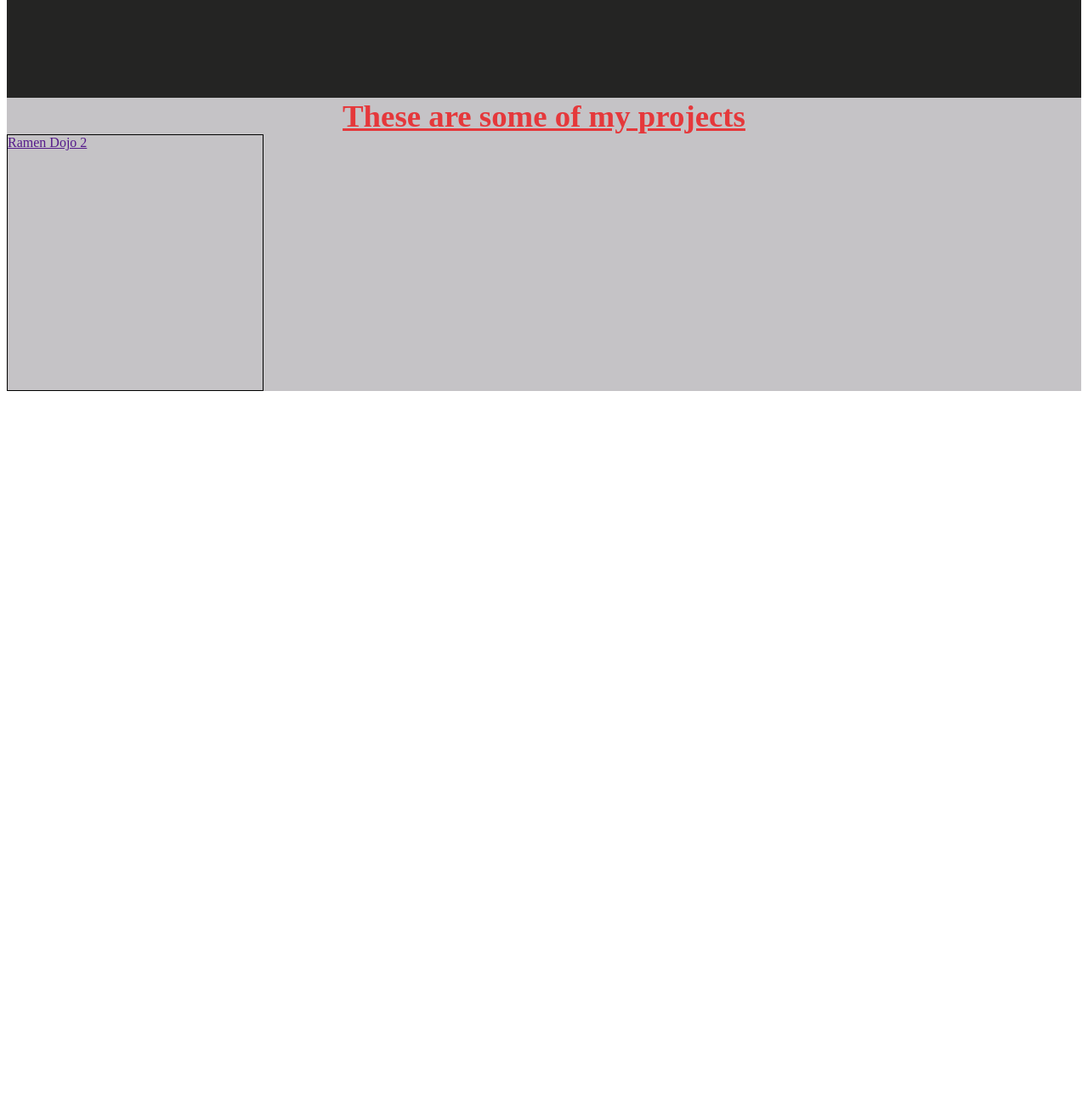
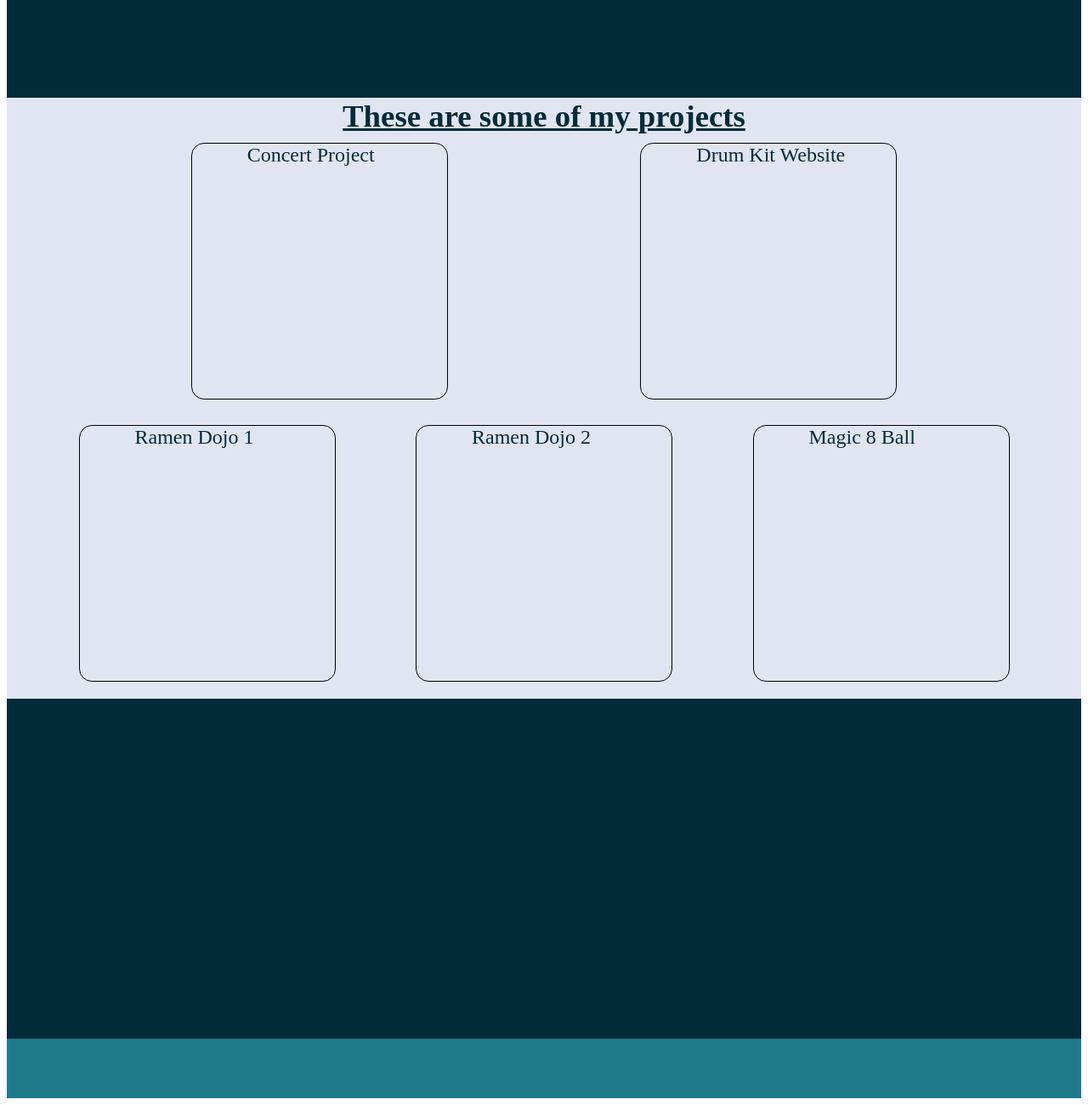
Before and after one commit to amgallo1213/portfolio, a plain HTML site: page index.html in a window 1280 px wide. Shown: the part 693-1993 px from the top of the page at 85% size. Before the commit the page ends 1161 px from the top, so only its background shows below. Drawn offline with Linux system fonts and the light colour scheme.

Commit message:
updating css

```diff
--- a/index.html
+++ b/index.html
@@ -25,10 +25,32 @@
         </section>
         <section id="projects">
             <h2>These are some of my projects</h2>
-            <div class="project-tile">
-                <a href="">Ramen Dojo 2</a>
+            <div class="tile-row">
+                <div class="project-tile">
+                    <a href="" class="project-title">Concert Project</a>
+                </div>
+                <div class="project-tile">
+                    <a href="" class="project-title">Drum Kit Website</a>
+                </div>
+            </div>
+            <div class="tile-row">
+                <div class="project-tile">
+                    <a href="" class="project-title">Ramen Dojo 1</a>
+                </div>
+                <div class="project-tile">
+                    <a href="" class="project-title">Ramen Dojo 2</a>
+                </div>
+                <div class="project-tile">
+                    <a href="" class="project-title">Magic 8 Ball</a>
+                </div>
             </div>
         </section>
+        <section id="connect">
+
+        </section>
+        <footer>
+
+        </footer>
     </main>
 </body>
 
--- a/styles.css
+++ b/styles.css
@@ -3,12 +3,12 @@ body    {
 }
 
 #navbar {
-    height: 45px;
+    height: 65px;
     width: 100%;
     display: flex;
     flex-direction: row;
     justify-content: flex-end;
-    background-color: #F5CB5C;
+    background-color: #1F7A8C;
     position: fixed;
     top: 0;
 }
@@ -16,14 +16,14 @@ body    {
 .nav-link   {
     margin: 15px;
     text-decoration: none;
-    color:#333533
+    color: #C5C3C6;
 }
 .nav-link:hover {
-    color: #E5383B;
+    color: #C5C3C6;
 }
 
 #welcome-section    {
-    background-color: #242423;
+    background-color: #022B3A;
     width: auto;
     height: 800px;
     margin: 0;
@@ -35,37 +35,70 @@ body    {
 h1 {
     font-family: 'Inter', sans-serif;
     font-size: 3rem;
-    color: #E5383B;
+    color: #E1E5F2;
     font-weight: 500;
     margin-top: 400px;
     margin-bottom: 5px;
 }
 
 #about  {
-    color:#F5CB5C;
+    color:#C5C3C6;
     font-size: 1.8rem;
     margin: -5px;
 }
 
 #projects   {
-    background-color: #C5C3C6;
-    color: #E5383B;
-    margin-top: 0;
+    background-color: #E1E5F2;
+    margin-top: 0px;
 }
 
 h2  {
-    color: #E5383B;
+    color: #022B3A;
     text-decoration: underline;
     text-align: center;
     font-size: 2.3rem;
     margin: 0;
 }
 
+.tile-row   {
+    display: flex;
+    flex-direction: row;
+    justify-content: space-evenly;
+    padding-bottom: 10px;
+}
+
 .project-tile   {
     height: 300px;
     width: 300px;
     border: 1px solid black;
+    margin: 10px;
+    border-radius: 5%;
 }
+.project-tile:hover{
+    height: 450px;
+    width: 450px;
+}
+
+.project-title  {
+    color: #022B3A;
+    text-decoration: none;
+    font-size: 1.5rem;
+    padding-left: 65px;
+    padding-top: 20px;
+}
+
+#connect    {
+    background-color: #022B3A;
+    height: 400px;
+    width: 100%;
+}
+
+footer  {
+    background-color: #1F7A8C;
+    height: 70px;
+    width: 100%;
+}
+
 @media (max-width: 1000px) {
     h1 {
         color: #2E5BC7;
```
